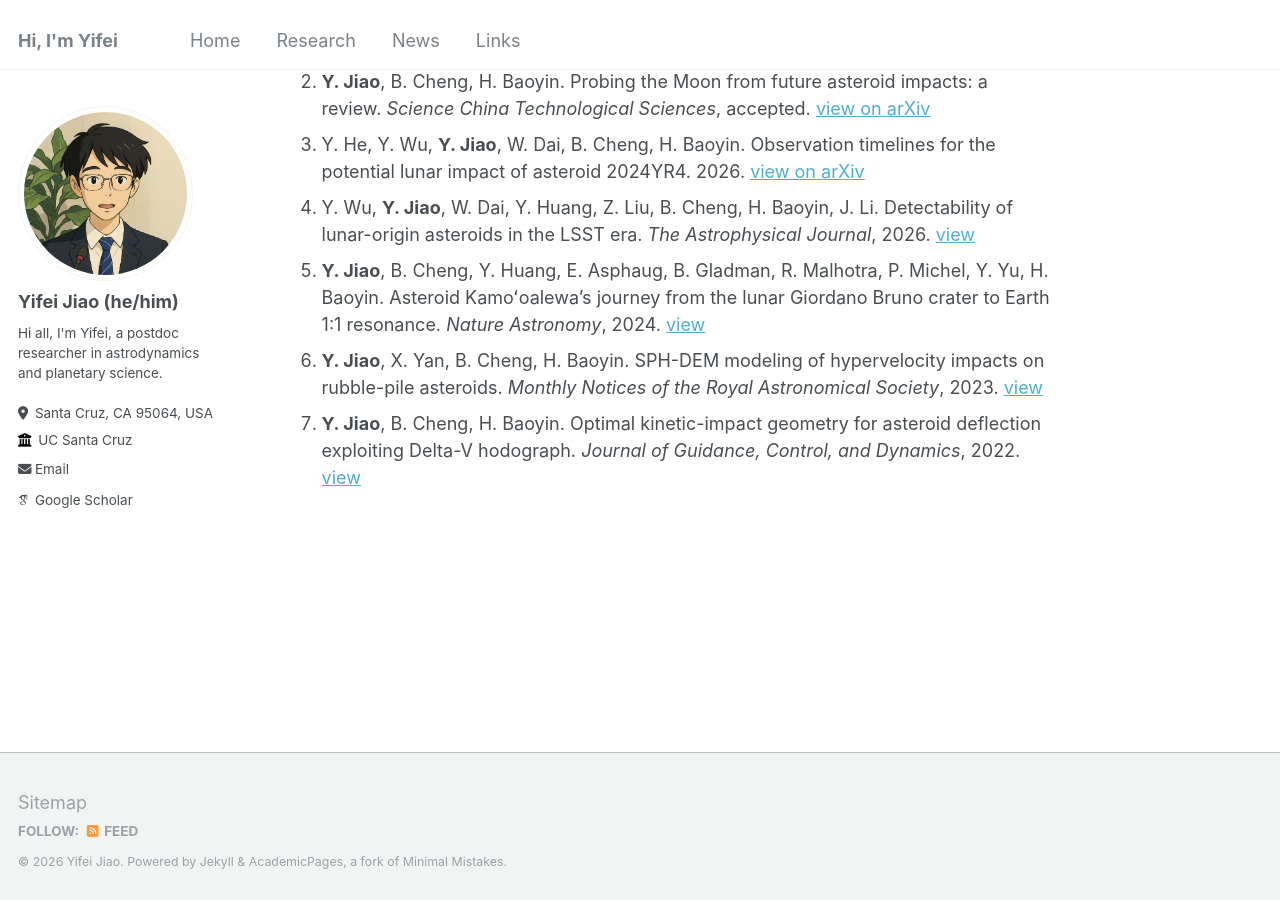
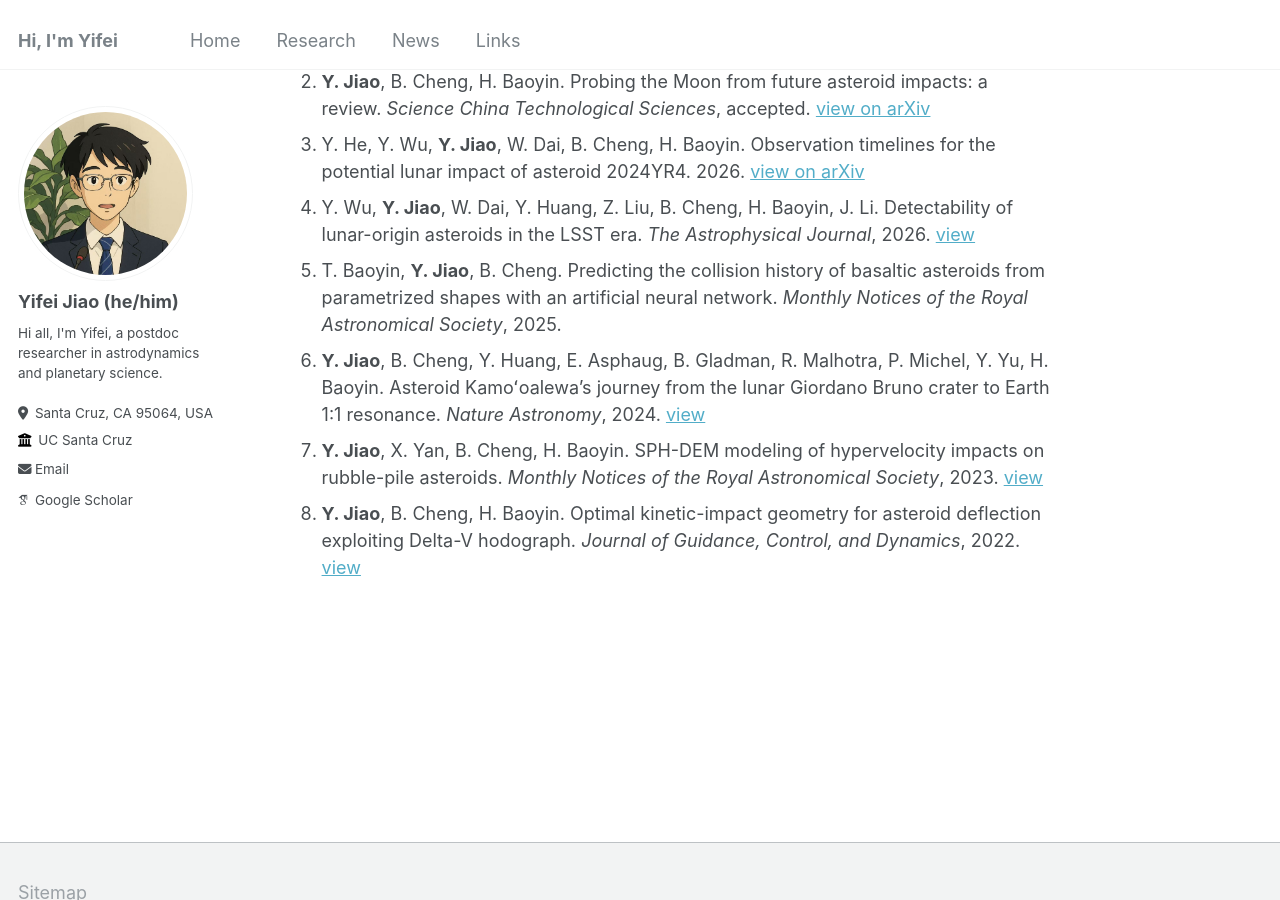
Before and after one commit to jiaoyf-thu/jiaoyf-thu.github.io, a Jekyll site: the page built from _pages/about.md, in a window 1280 px wide and 900 px high, scrolled down 1373 px. Built offline with Jekyll 4.4.1, drawn with Linux system fonts in a browser that asks for light colours; some web fonts are replaced.

Commit message:
Add new publication on collision history of basaltic asteroids

```diff
--- a/_pages/about.md
+++ b/_pages/about.md
@@ -40,6 +40,7 @@ Feel free to contact me at jiaoyf.thu@gmail.com for any discussions!
 1. **Y. Jiao**, B. Cheng, H. Baoyin. Probing the Moon from future asteroid impacts: a review. *Science China Technological Sciences*, accepted. <a href="https://arxiv.org/abs/2509.01436" target="_blank">view on arXiv</a>
 1. Y. He, Y. Wu, **Y. Jiao**, W. Dai, B. Cheng, H. Baoyin. Observation timelines for the potential lunar impact of asteroid 2024YR4. 2026. <a href="https://arxiv.org/abs/2601.10666" target="_blank">view on arXiv</a>
 1. Y. Wu, **Y. Jiao**, W. Dai, Y. Huang, Z. Liu, B. Cheng, H. Baoyin, J. Li. Detectability of lunar-origin asteroids in the LSST era. *The Astrophysical Journal*, 2026. <a href="https://iopscience.iop.org/article/10.3847/1538-4357/ae2eab" target="_blank">view</a>
+1. T. Baoyin, **Y. Jiao**, B. Cheng. Predicting the collision history of basaltic asteroids from parametrized shapes with an artificial neural network. *Monthly Notices of the Royal Astronomical Society*, 2025.
 1. **Y. Jiao**, B. Cheng, Y. Huang, E. Asphaug, B. Gladman, R. Malhotra, P. Michel, Y. Yu, H. Baoyin. Asteroid Kamoʻoalewa's journey from the lunar Giordano Bruno crater to Earth 1:1 resonance. *Nature Astronomy*, 2024. <a href="https://www.nature.com/articles/s41550-024-02258-z" target="_blank">view</a>
 1. **Y. Jiao**, X. Yan, B. Cheng, H. Baoyin. SPH-DEM modeling of hypervelocity impacts on rubble-pile asteroids. *Monthly Notices of the Royal Astronomical Society*, 2023. <a href="https://doi.org/10.1093/mnras/stad3888" target="_blank">view</a>
 1. **Y. Jiao**, B. Cheng, H. Baoyin. Optimal kinetic-impact geometry for asteroid deflection exploiting Delta-V hodograph. *Journal of Guidance, Control, and Dynamics*, 2022. <a href="https://arc.aiaa.org/doi/10.2514/1.G006876" target="_blank">view</a>
```
